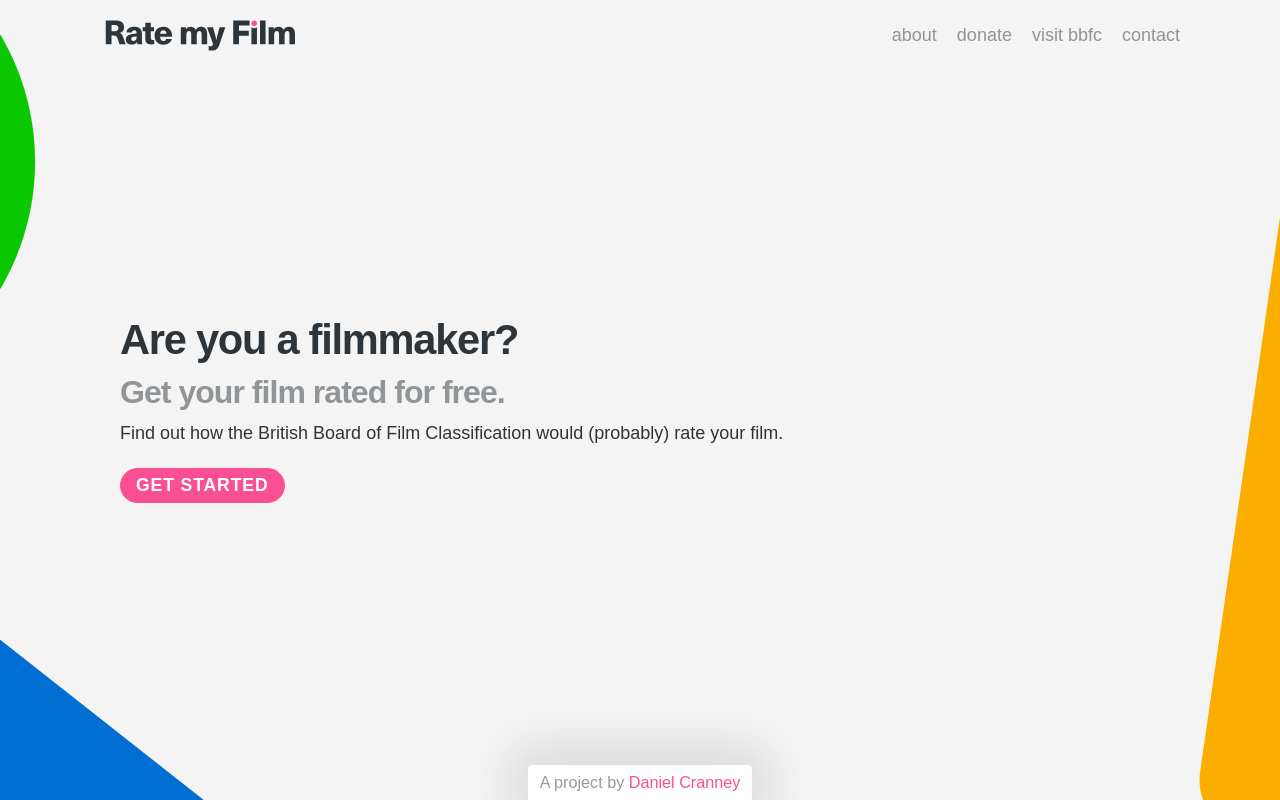
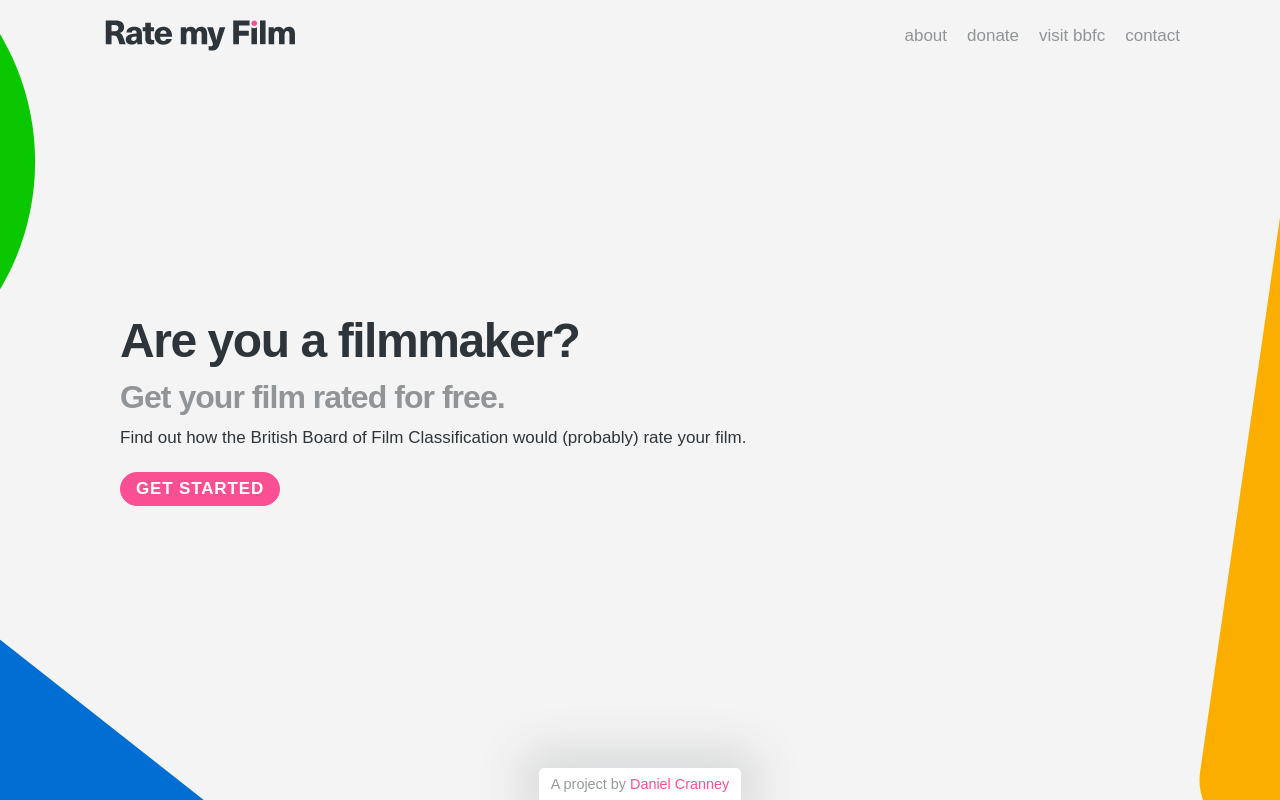
Before and after one commit to danielcranney/rate-my-film, a React (Create React App) app: page / in a window 1280 px wide. Built offline with nearby package versions, Linux system fonts and the light colour scheme; a web font is replaced by a local one.

Commit message:
Continued responsive updates.
De-bugging for responsiveness.

```diff
--- a/src/styles.css
+++ b/src/styles.css
@@ -5,7 +5,7 @@ CORE STYLES
 body {
   margin: 0;
   font-family: neue-haas-unica, sans-serif;
-  font-size: 18px;
+  font-size: 17px;
   font-style: normal;
   -webkit-font-smoothing: antialiased;
   -moz-osx-font-smoothing: grayscale;
@@ -248,17 +248,18 @@ QUESTIONS SECTION
   display: flex;
   width:50%;
   align-items: center;
-  margin-left: auto;
   color: rgb(46 53 58 / 50%);
-  justify-content: flex-end;
+  justify-content: flex-start;
 }
 
 .question-title {
   display: flex;
+  flex-direction: column;
+  margin-bottom: 20px;
+  border-bottom: 1px solid #e0e0e0;
 }
 
 .question-description p {
-  font-size: 1.2rem;
   margin-bottom: 0px;
 }
 
@@ -272,7 +273,6 @@ QUESTIONS SECTION
 
 button {
   width: 100%;
-  font-size: 1.1rem;
   color: #2e353a;
   background-color: rgb(0 0 0 / 05%);
   border-radius: 5px;
@@ -325,18 +325,14 @@ FINAL RATING SECTION
   margin-bottom: 0px;
 }
 
+.ratings-title p {
+  font-size: 1.1rem;
+}
+
 .ratings-final .ratings-content img {
   width: 50%;
   margin-right: 0px;
   margin-bottom: 10px;
-}
-
-.ratings-final h2 {
-  margin-bottom: 1rem;
-}
-
-.ratings-final p {
-  font-size: 1.2rem;
 }
 
 /* --------------------
@@ -409,7 +405,6 @@ SIMILAR FILMS SECTION
 }
 
 .film-items .item .info p {
-  font-size: 0.9em;
 }
 
 /* --------------------
@@ -422,7 +417,7 @@ footer {
 }
 
 footer p {
-  font-size: 0.9em;
+  font-size: 0.9rem;
   color: rgba(46, 53, 58, 0.5);
   text-align: center;
   margin-left: auto;
@@ -477,10 +472,6 @@ SMARTPHONES (PORTRAIT) UNDER 320px
     width: 320px;
   }
 
-  .question-title {
-    flex-direction: column;
-  }
-
   .question-count {
     margin-left: 0px;
     margin-bottom:10px;
@@ -519,14 +510,15 @@ SMARTPHONES (LANDSCAPE) OVER 321px
   */
   .main-wrapper {
     width: 100%;
-    height: calc(100vh - 155px)
+    height: calc(100vh - 155px);
+    padding: 30px;
   }
 
   .landing-left {
     width: 100%;
     margin-right: 0px;
     margin-top: 0px;
-    padding: 30px;
+    padding: 0px;
   }
 
   .landing-right {
@@ -545,7 +537,7 @@ SMARTPHONES (LANDSCAPE) OVER 321px
   RATINGS OVERVIEW SECTION
   */
   .overview-item p {
-    font-size: 0.7em;
+    font-size: 0.9rem;
     text-align: left;
   }
 
@@ -559,7 +551,7 @@ TABLETS (PORTRAIT) & LARGE PHONES OVER 600px
   LANDING PAGE
   */
   .main-wrapper {
-    width: 560px;
+    width: 100%;
   }
 
   .landing-right {
@@ -570,7 +562,7 @@ TABLETS (PORTRAIT) & LARGE PHONES OVER 600px
   QUESTIONS & ANSWERS SECTION
   */
   .wrapper {
-    width: 560px;
+    width: 100%;
   }
 
   /*
@@ -580,12 +572,12 @@ TABLETS (PORTRAIT) & LARGE PHONES OVER 600px
     text-align: left;
   }
 
-  .overview-item p {
-    font-size: 1em;
+  .overview-item img {
+    width: 20%;
   }
 
-  .overview-item img {
-    width: 20%;
+  .overview-item p {
+    font-size: 1rem;
   }
 
 }
@@ -630,7 +622,7 @@ TABLETS (LANDSCAPE) OVER 768px
   TYPOGRAPHY
   */
   h1 {
-    font-size: 2.6rem;
+    font-size: 3rem;
   }
 
   /*
@@ -639,9 +631,10 @@ TABLETS (LANDSCAPE) OVER 768px
   header {
     flex-direction: row;
     padding: 0px;
-    width: 95%;
+    width: 100%;
     background: none;
     box-shadow: 0 0 0 0;
+    padding: 0px 30px;
   }
 
   header nav {
@@ -652,13 +645,14 @@ TABLETS (LANDSCAPE) OVER 768px
   LANDING PAGE
   */
   .main-wrapper {
-    width: 95%;
-    min-height: calc(100vh - 114px)
+    width: 100%;
+    min-height: calc(100vh - 114px);
+    padding: 0px 30px;
 
   }
 
   .landing-left {
-    padding: 0px 30px;
+    padding: 0px 0px;
   }
 
   /*
@@ -673,6 +667,15 @@ TABLETS (LANDSCAPE) OVER 768px
     display: flex;
     justify-content: flex-start;
     margin-bottom: auto;
+  }
+
+  .question-title {
+    flex-direction: row;
+  }
+
+  .question-count {
+    justify-content: flex-end;
+    margin-left: auto;
   }
 
   /*
@@ -705,7 +708,7 @@ TABLETS (LANDSCAPE) OVER 768px
   FOOTER
   */
   footer p {
-    font-size: 0.9em;
+    font-size: 0.9rem;
   }
 
   /*
@@ -745,6 +748,7 @@ LAPTOPS/DESKTOPS OVER 992px
   */
   header {
     width: 942px;
+    padding: 0px 0px;
   }
 
   /*
```
